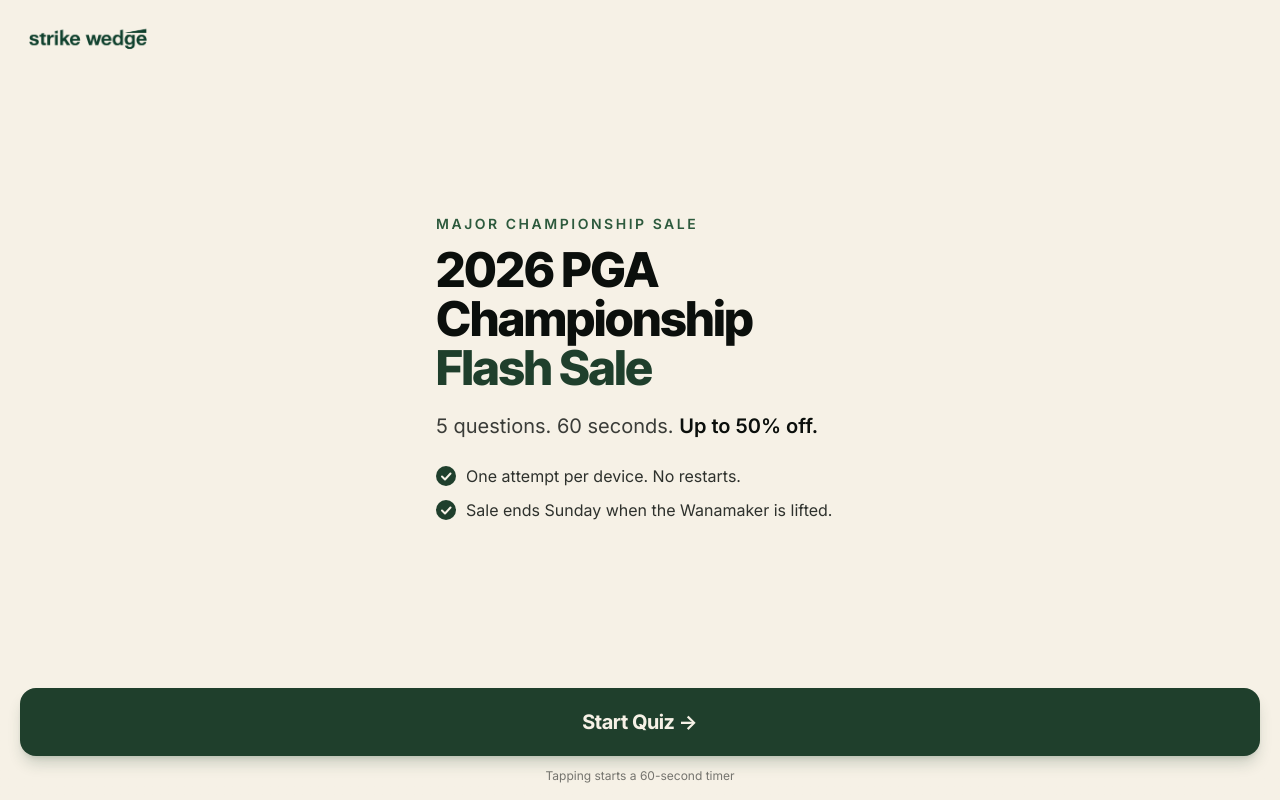
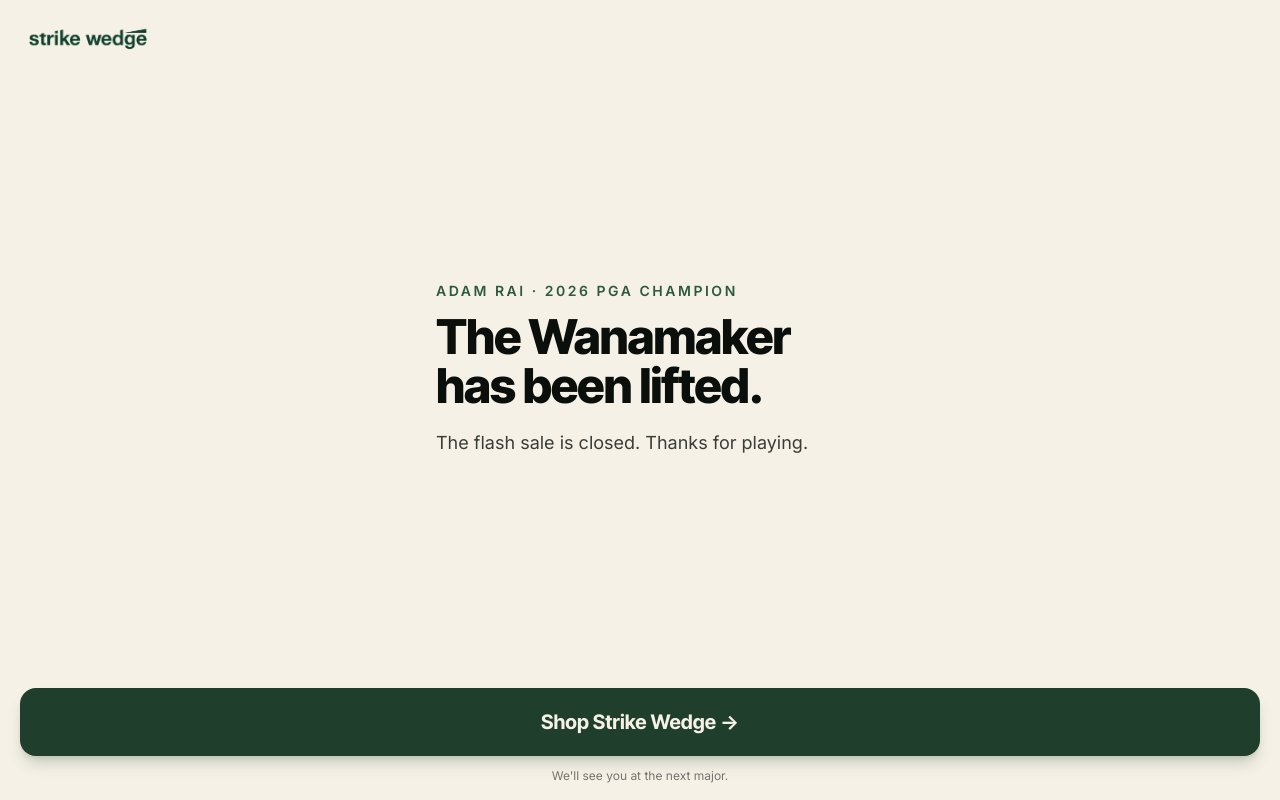
Before and after one commit to strikewedge/strike-wedge-pga-quiz, a React (Vite) app: page / in a window 1280 px wide. Built offline with nearby package versions, Linux system fonts and the light colour scheme.

Commit message:
Close the sale: replace quiz with SaleEnded screen + winner credit

```diff
--- a/index.html
+++ b/index.html
@@ -8,10 +8,10 @@
     <meta name="theme-color" content="#10412E" />
     <meta name="apple-mobile-web-app-capable" content="yes" />
     <meta name="apple-mobile-web-app-status-bar-style" content="black-translucent" />
-    <title>Strike Wedge — 2026 PGA Championship Flash Sale</title>
-    <meta name="description" content="Five questions. 60 seconds. Up to 50% off Strike Wedge. Sale ends Sunday when the Wanamaker is lifted." />
-    <meta property="og:title" content="2026 PGA Championship Flash Sale — Strike Wedge" />
-    <meta property="og:description" content="Five questions. 60 seconds. Up to 50% off." />
+    <title>Strike Wedge — The Wanamaker has been lifted</title>
+    <meta name="description" content="The 2026 PGA Championship flash sale is closed. Thanks for playing." />
+    <meta property="og:title" content="The Wanamaker has been lifted — Strike Wedge" />
+    <meta property="og:description" content="The 2026 PGA Championship flash sale is closed." />
     <meta property="og:type" content="website" />
     <link rel="preconnect" href="https://fonts.googleapis.com" />
     <link rel="preconnect" href="https://fonts.gstatic.com" crossorigin />
--- a/src/App.tsx
+++ b/src/App.tsx
@@ -1,71 +1,13 @@
-import { useState } from "react";
-import { Landing } from "./components/Landing";
-import { Quiz } from "./components/Quiz";
-import { Result } from "./components/Result";
 import { Dashboard } from "./components/Dashboard";
-import { useAttempt } from "./hooks/useAttempt";
-import { tierForScore } from "./data/tiers";
-import { assignVariant, type Variant } from "./data/questions";
-import { track } from "./lib/track";
-
-type Phase = "landing" | "quiz" | "result";
+import { SaleEnded } from "./components/SaleEnded";
 
 const IS_DASHBOARD =
   typeof window !== "undefined" &&
   window.location.pathname.replace(/\/$/, "") === "/dashboard";
 
 function App() {
-  const { attempt, hydrated, save } = useAttempt();
-  const [phase, setPhase] = useState<Phase>("landing");
-  const [score, setScore] = useState(0);
-  const [variant, setVariant] = useState<Variant | null>(null);
-
-  if (IS_DASHBOARD) {
-    return <Dashboard />;
-  }
-
-  if (!hydrated) {
-    return <div className="min-h-[100dvh] bg-sw-cream" aria-hidden="true" />;
-  }
-
-  if (attempt) {
-    return (
-      <Result
-        score={attempt.score}
-        variant={attempt.variant}
-        alreadyPlayed
-      />
-    );
-  }
-
-  if (phase === "landing") {
-    return (
-      <Landing
-        onStart={() => {
-          const v = assignVariant();
-          setVariant(v);
-          track({ event: "quiz_started", variant: v });
-          setPhase("quiz");
-        }}
-      />
-    );
-  }
-
-  if (phase === "quiz" && variant) {
-    return (
-      <Quiz
-        variant={variant}
-        onComplete={(finalScore) => {
-          const tier = tierForScore(finalScore);
-          save(finalScore, tier.code, variant);
-          setScore(finalScore);
-          setPhase("result");
-        }}
-      />
-    );
-  }
-
-  return <Result score={score} variant={variant ?? undefined} />;
+  if (IS_DASHBOARD) return <Dashboard />;
+  return <SaleEnded />;
 }
 
 export default App;
--- /dev/null
+++ b/src/components/SaleEnded.tsx
@@ -0,0 +1,37 @@
+import { Logo } from "./Logo";
+
+export function SaleEnded() {
+  return (
+    <div className="min-h-[100dvh] flex flex-col bg-sw-cream">
+      <header className="px-5 pt-6 pb-2 text-sw-green-deep">
+        <Logo />
+      </header>
+
+      <main className="flex-1 flex flex-col justify-center px-5 py-6 max-w-md w-full mx-auto fade-up">
+        <p className="text-xs sm:text-sm uppercase tracking-[0.18em] text-sw-green font-semibold mb-3">
+          Adam Rai · 2026 PGA Champion
+        </p>
+
+        <h1 className="font-display font-extrabold leading-[1.02] tracking-tight text-sw-ink text-[40px] sm:text-5xl">
+          The Wanamaker<br />has been lifted.
+        </h1>
+
+        <p className="mt-5 text-lg text-sw-ink/80 leading-snug">
+          The flash sale is closed. Thanks for playing.
+        </p>
+      </main>
+
+      <div className="sticky bottom-0 left-0 right-0 px-5 pt-4 pb-[max(1rem,env(safe-area-inset-bottom))] bg-gradient-to-t from-sw-cream via-sw-cream to-transparent">
+        <a
+          href="https://strikewedge.com"
+          className="w-full inline-flex items-center justify-center bg-sw-green-deep hover:bg-sw-green text-sw-cream font-display font-bold text-lg sm:text-xl py-5 rounded-2xl shadow-lg shadow-sw-green-deep/20 transition-colors active:scale-[0.99]"
+        >
+          Shop Strike Wedge →
+        </a>
+        <p className="text-center text-xs text-sw-ink/55 mt-3">
+          We'll see you at the next major.
+        </p>
+      </div>
+    </div>
+  );
+}
```
